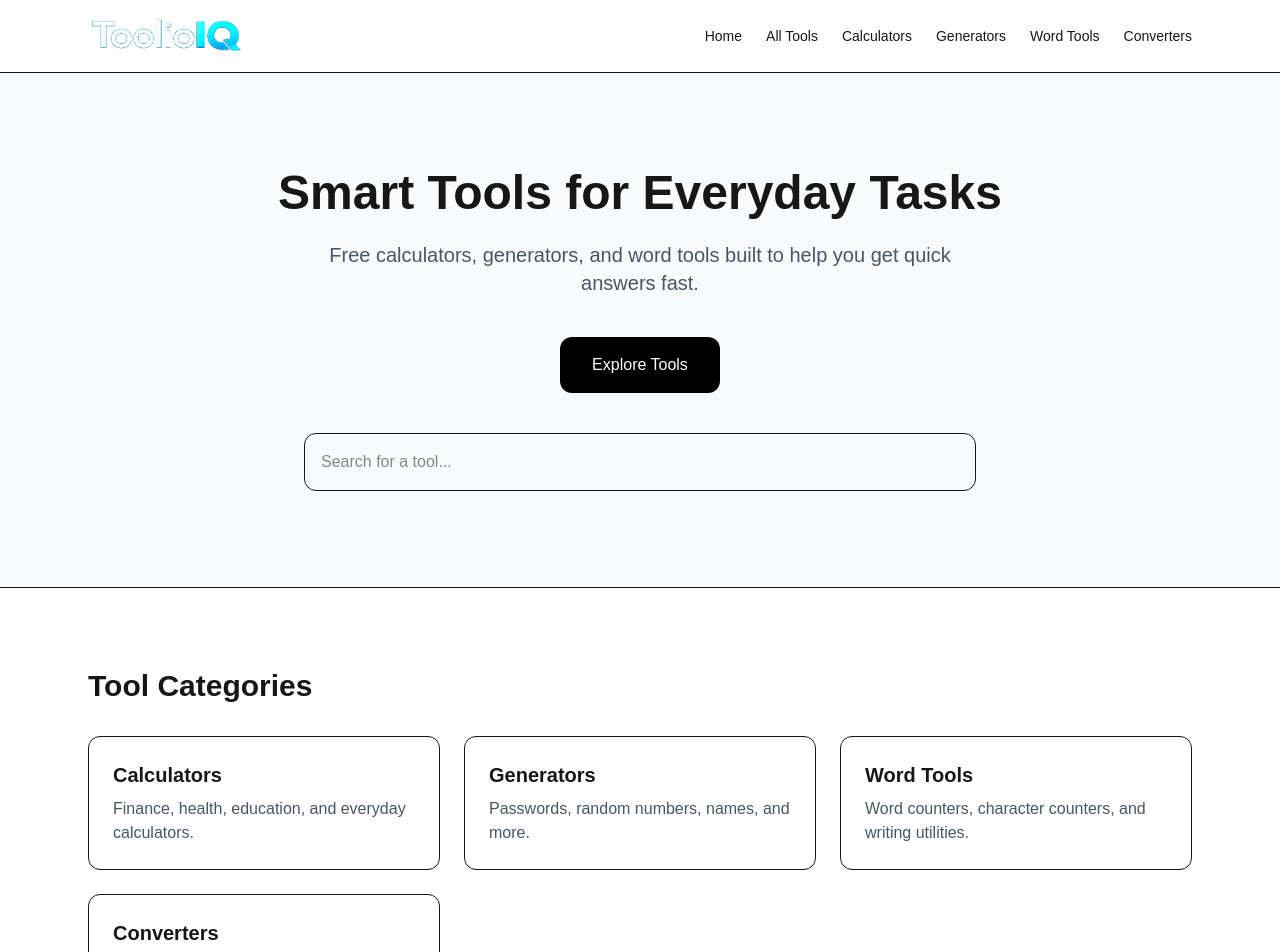
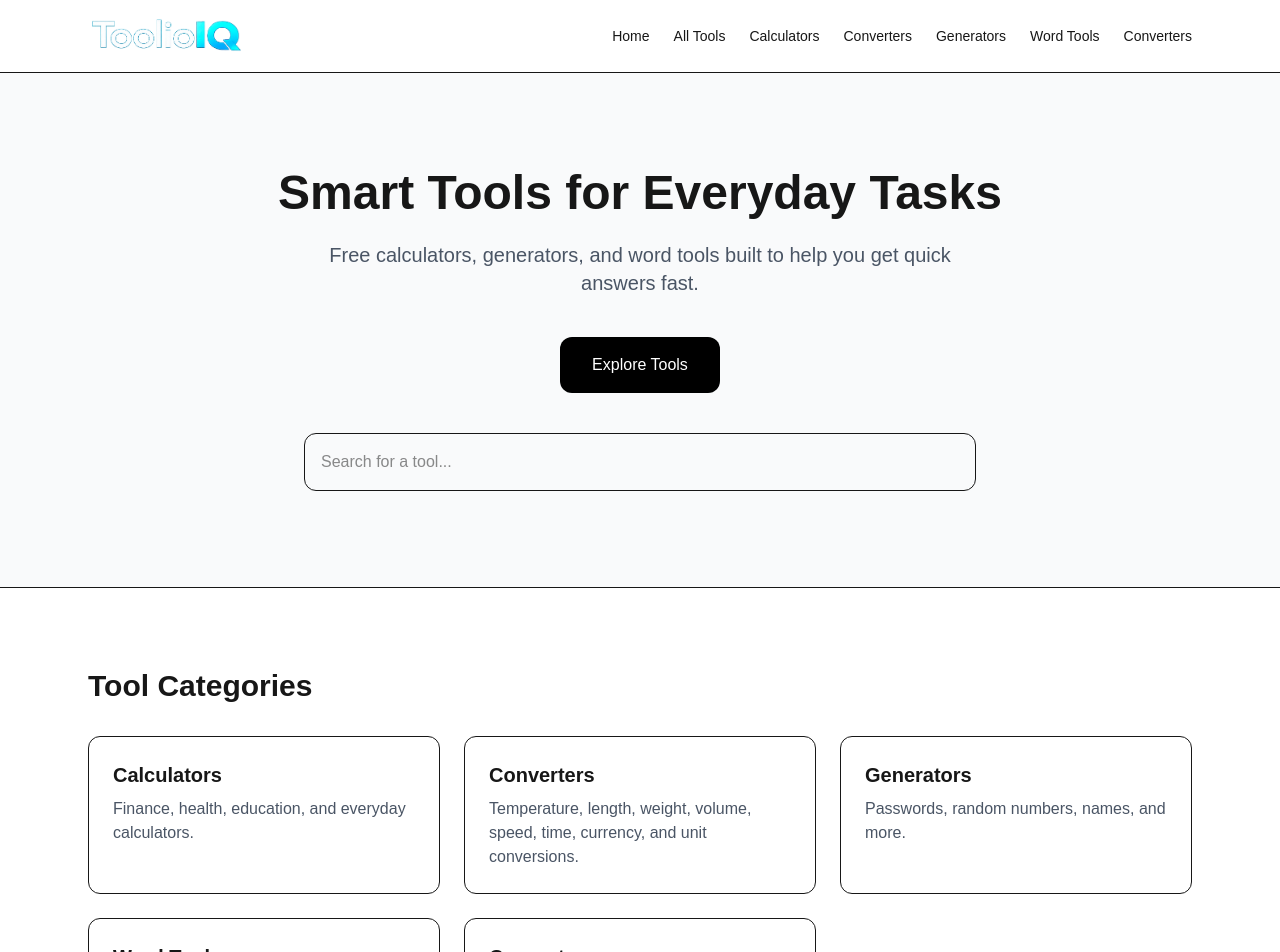
Before and after one commit to toolioiq/toolioiq, a Next.js app: page / in a window 1280 px wide. Shown: the top 952 px of the page. Built offline with nearby package versions, Linux system fonts and the light colour scheme.

Commit message:
Add converters to navigation and homepage

```diff
--- a/app/page.tsx
+++ b/app/page.tsx
@@ -38,6 +38,16 @@ export default function Home() {
             <h3 className="text-xl font-semibold mb-2">Calculators</h3>
             <p className="text-gray-600">
               Finance, health, education, and everyday calculators.
+            </p>
+          </Link>
+
+          <Link
+            href="/converters"
+            className="border rounded-xl p-6 hover:bg-gray-50"
+          >
+            <h3 className="text-xl font-semibold mb-2">Converters</h3>
+            <p className="text-gray-600">
+              Temperature, length, weight, volume, speed, time, currency, and unit conversions.
             </p>
           </Link>
 
--- a/components/Navbar.tsx
+++ b/components/Navbar.tsx
@@ -32,6 +32,10 @@ export default function Navbar() {
             Calculators
           </Link>
 
+          <Link href="/converters" className="hover:text-gray-600">
+            Converters
+          </Link>
+
           <Link href="/generators" className="hover:text-gray-600">
             Generators
           </Link>
```
